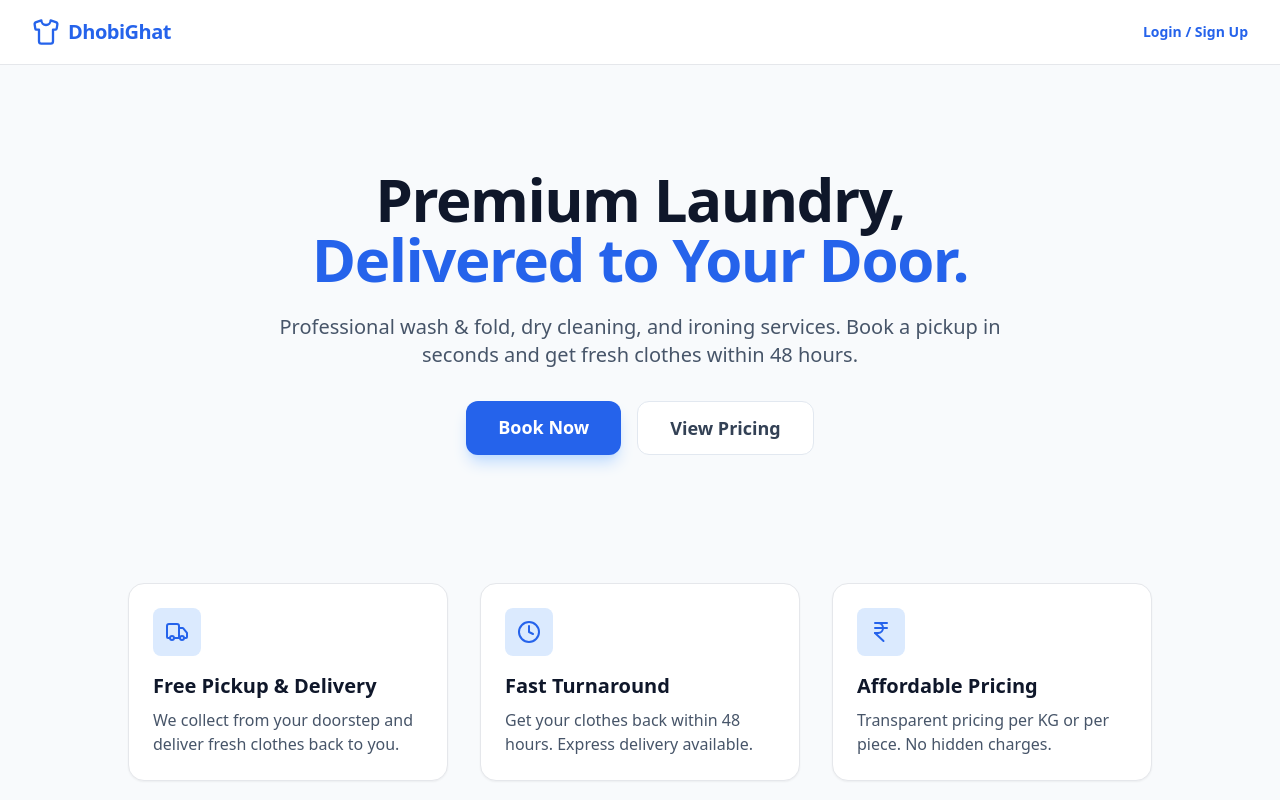
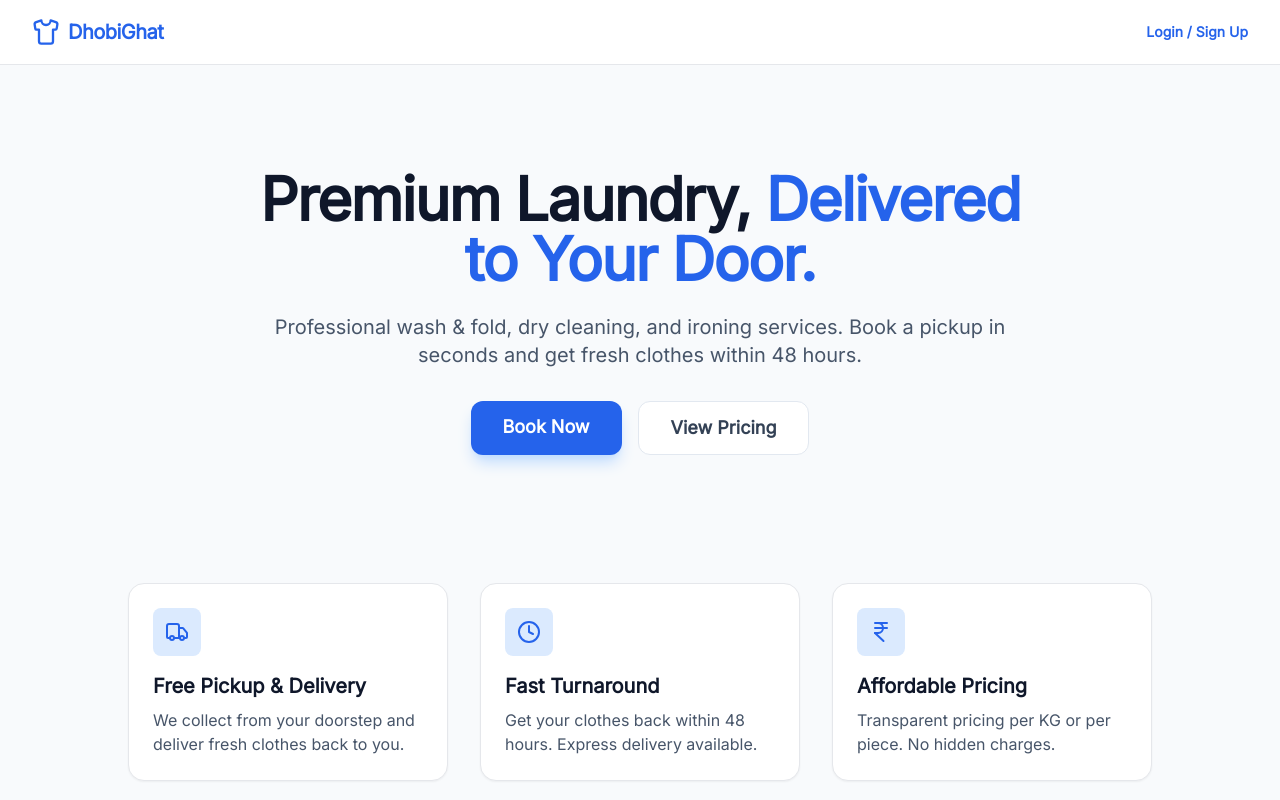
Before and after one commit to rohilkohli/ar-laundary-, a React (Vite) app: page /#/ in a window 1280 px wide. Shown: the top 800 px of the page. Built offline with nearby package versions, Linux system fonts and the light colour scheme.

Commit message:
style: bundle inter font locally
Co-authored-by: rohilkohli <152083238+rohilkohli@users.noreply.github.com>

```diff
--- a/index.css
+++ b/index.css
@@ -1,9 +1,11 @@
+@import "@fontsource/inter/index.css";
+
 @tailwind base;
 @tailwind components;
 @tailwind utilities;
 
 :root {
-  font-family: system-ui, -apple-system, BlinkMacSystemFont, 'Segoe UI', sans-serif;
+  font-family: 'Inter', system-ui, -apple-system, BlinkMacSystemFont, 'Segoe UI', sans-serif;
   background-color: #f8fafc;
   color: #0f172a;
 }
--- a/package.json
+++ b/package.json
@@ -9,10 +9,11 @@
     "preview": "vite preview"
   },
   "dependencies": {
+    "@fontsource/inter": "^5.2.8",
+    "lucide-react": "^0.561.0",
     "react": "^19.2.3",
     "react-dom": "^19.2.3",
-    "react-router-dom": "^7.10.1",
-    "lucide-react": "^0.561.0"
+    "react-router-dom": "^7.10.1"
   },
   "devDependencies": {
     "@types/node": "^22.14.0",
--- a/tailwind.config.js
+++ b/tailwind.config.js
@@ -9,7 +9,7 @@ export default {
     "./context/**/*.{js,ts,jsx,tsx}",
     "./services/**/*.{js,ts,jsx,tsx}",
     "./constants.ts",
-    "./types.ts"
+    "./types.ts",
   ],
   theme: {
     extend: {},
```
Also changed, not shown: 1 other file (tests, documents, lock files or other folders).
